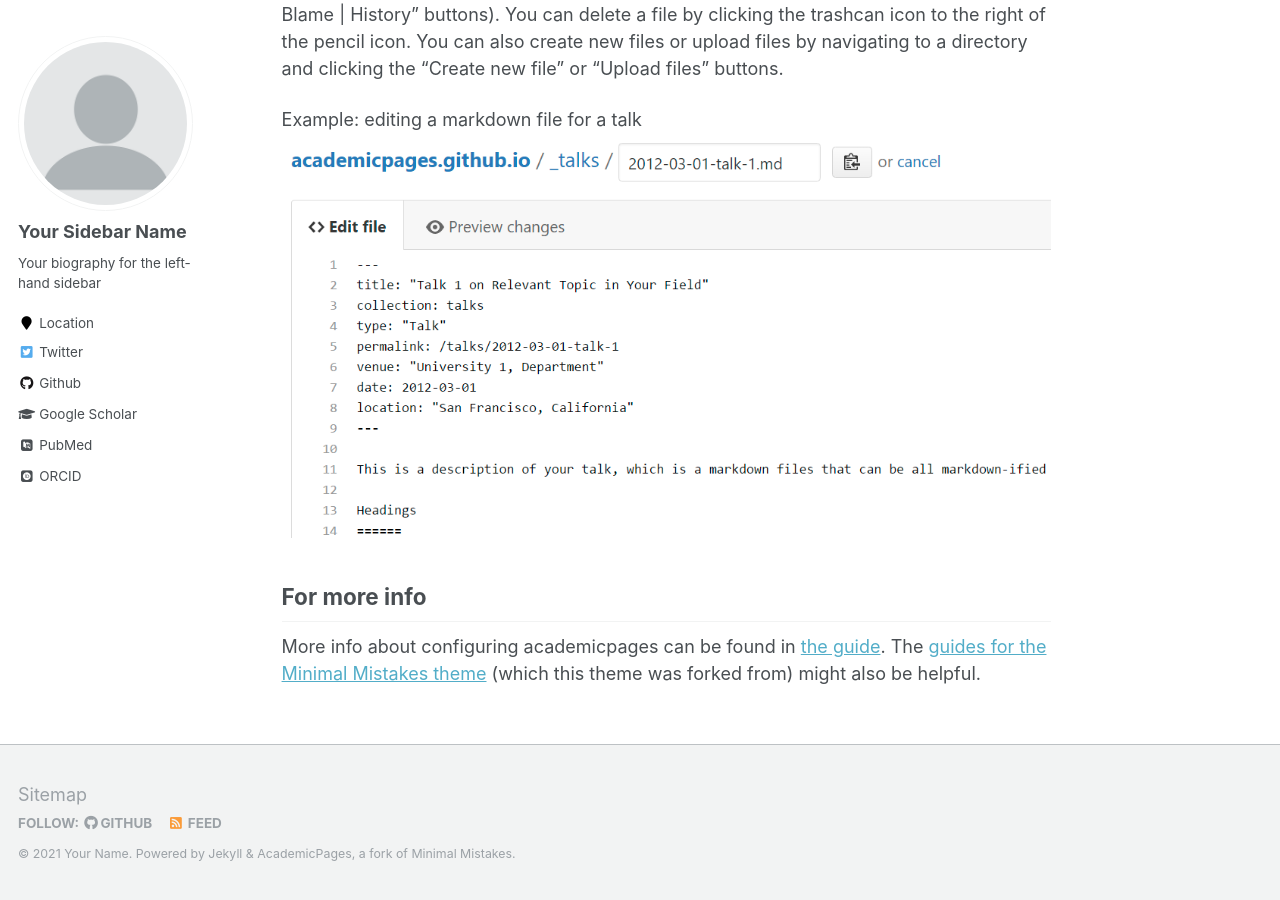
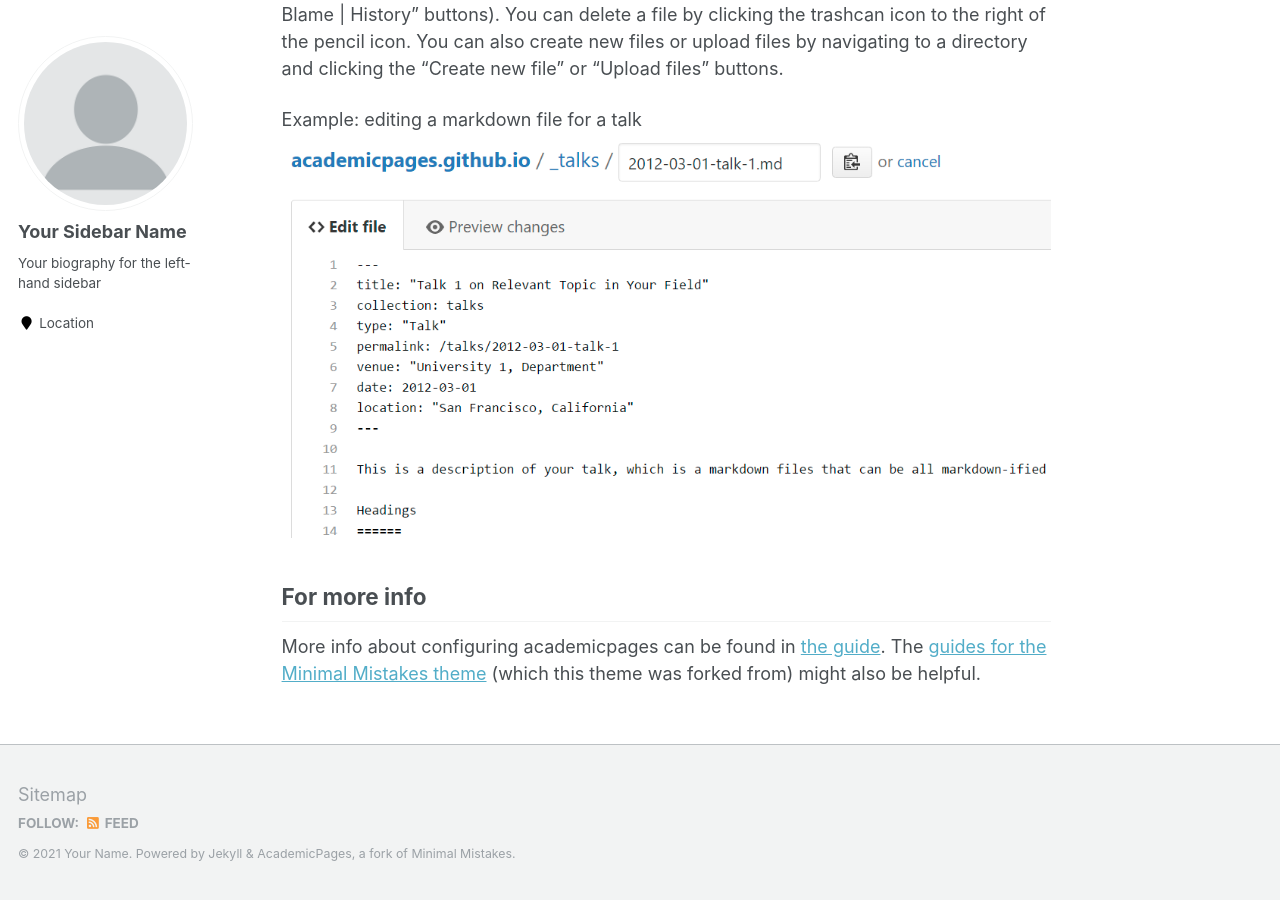
Before and after one commit to RioRic/RioRic.github.io, a Jekyll site: the page built from _pages/about.md, in a window 1280 px wide and 900 px high, scrolled down 2463 px. Built offline with Jekyll 4.4.1, drawn with Linux system fonts in a browser that asks for light colours; some web fonts are replaced; part of the change alters nothing that is shown.

Commit message:
update _config

```diff
--- a/_config.yml
+++ b/_config.yml
@@ -84,37 +84,44 @@ author:
   avatar           : "profile.png"
   bio              : "Your biography for the left-hand sidebar"
   location         : "Location"
-  employer         :
-  pubmed           : "https://www.ncbi.nlm.nih.gov/pubmed/?term=john+snow"
-  googlescholar    : "http://yourfullgooglescholarurl.com"
-  email            :
-  researchgate     :  # example: "https://www.researchgate.net/profile/yourprofile"
-  uri              :
-  bitbucket        :
-  codepen          :
-  dribbble         :
-  flickr           :
-  facebook         :
-  foursquare       :
-  github           : "academicpages"
-  google_plus      :
-  keybase          :
-  instagram        :
-  impactstory      : #"https://profiles.impactstory.org/u/xxxx-xxxx-xxxx-xxxx"
-  lastfm           :
-  linkedin         :
-  orcid            : "http://orcid.org/yourorcidurl"
-  pinterest        :
-  soundcloud       :
-  stackoverflow    : # http://stackoverflow.com/users/123456/username
-  steam            :
-  tumblr           :
-  twitter          : "replacethistwitterhandle"
-  vine             :
-  weibo            :
-  xing             :
-  youtube          :
-  wikipedia        :
+  # employer         :
+  # pubmed           : "https://www.ncbi.nlm.nih.gov/pubmed/?term=john+snow"
+  # googlescholar    : "http://yourfullgooglescholarurl.com"
+  # email            :
+  # researchgate     :  # example: "https://www.researchgate.net/profile/yourprofile"
+  # uri              :
+  # bitbucket        :
+  # codepen          :
+  # dribbble         :
+  # flickr           :
+  # facebook         :
+  # foursquare       :
+  # github           : "academicpages"
+  # google_plus      :
+  # keybase          :
+  # instagram        :
+  # impactstory      : #"https://profiles.impactstory.org/u/xxxx-xxxx-xxxx-xxxx"
+  # lastfm           :
+  # linkedin         :
+  # orcid            : "http://orcid.org/yourorcidurl"
+  # pinterest        :
+  # soundcloud       :
+  # stackoverflow    : # http://stackoverflow.com/users/123456/username
+  # steam            :
+  # tumblr           :
+  # twitter          : "replacethistwitterhandle"
+  # vine             :
+  # weibo            :
+  # xing             :
+  # youtube          :
+  # wikipedia        :
+  links:
+    - labels: "Email"
+      icon: "fas fa-fw fa-envelope-square"
+      url: "xuzhiqin@sjtu.edu.cn"
+    - label: "Github"
+      icon: "fab fa-fw fa-github-square"
+      url: "https://github.com/xuzhiqin1990"
 
 
 # Reading Files
```
